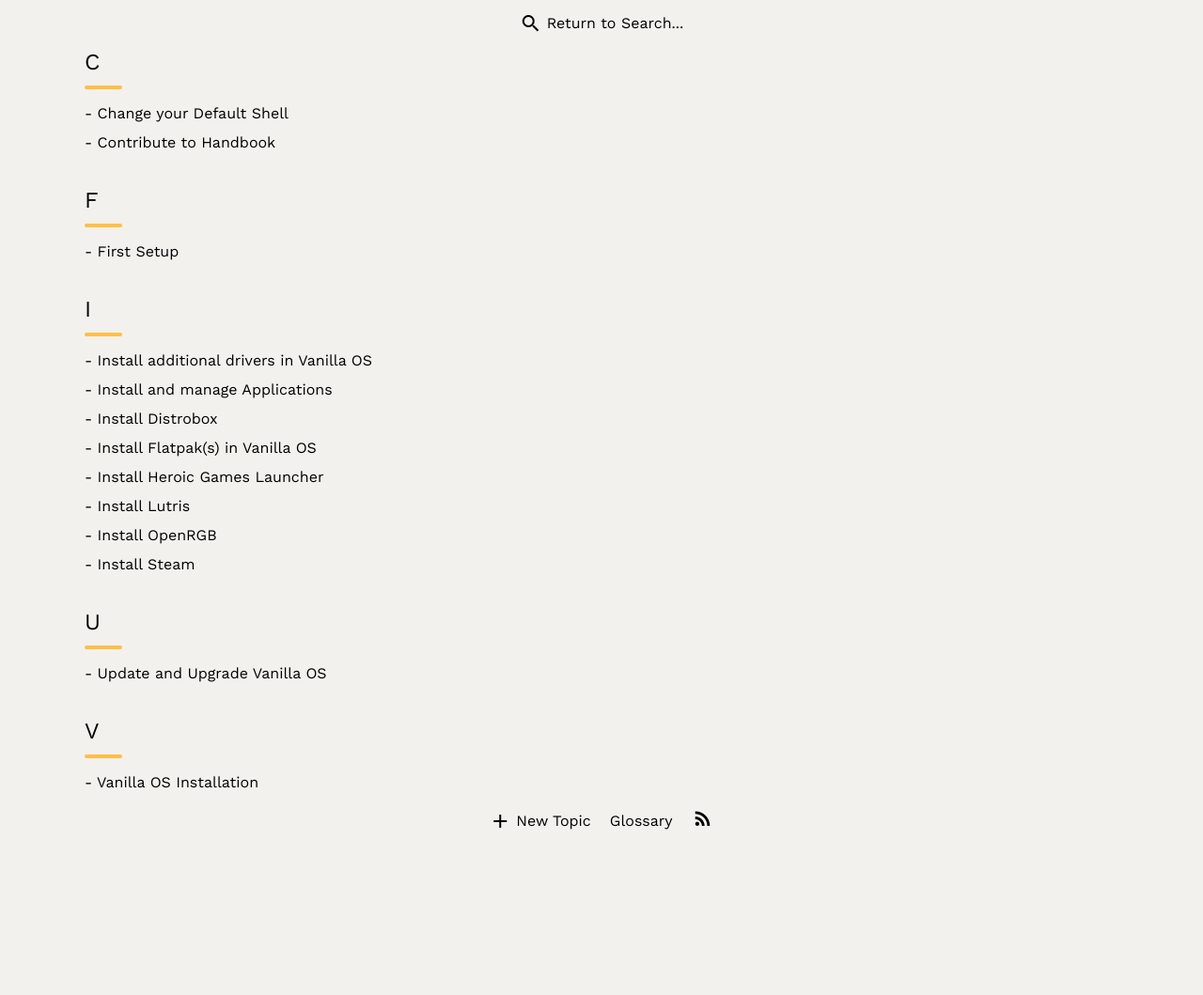
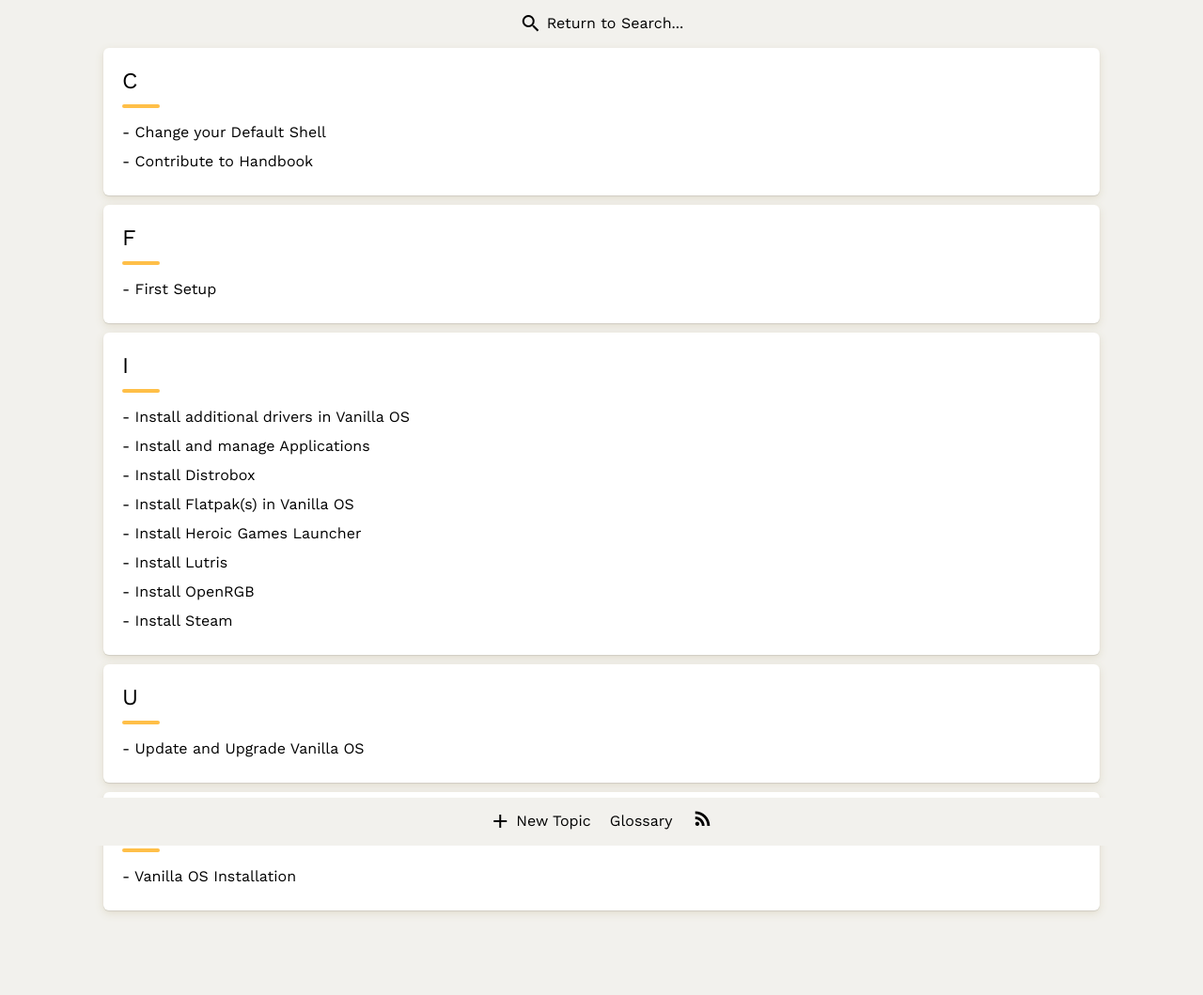
Before and after one commit to Vanilla-OS/handbook, a Jekyll site: the page built from glossary.md, in a window 1280 px wide. Shown: the whole page at 94% size. Built offline with Jekyll 4.4.1, drawn with Linux system fonts in a browser that asks for light colours; before the commit the page ends 939 px from its top, so only the background shows below that.

Commit message:
improve glossary view

```diff
--- a/assets/css/style.css
+++ b/assets/css/style.css
@@ -96,6 +96,13 @@
 
 .glossary.container {
     padding-bottom: 10vh;
+}
+
+.glossary {
+    display: flex;
+    flex-direction: column;
+    gap: 10px;
+    padding: 0 20px;
 }
 
 .container {
--- a/glossary.md
+++ b/glossary.md
@@ -9,10 +9,11 @@
     {% if first_letter != current_letter %}
         {% unless forloop.first %}
             </ul>
-            <br />
+        </div>
         {% endunless %}
-        <a id="{{ first_letter }}" href="#{{ first_letter }}"><h2>{{ first_letter | upcase }}</h2></a>
-        <ul>
+        <div class="glossary-item card">
+            <a id="{{ first_letter }}" href="#{{ first_letter }}"><h2>{{ first_letter | upcase }}</h2></a>
+            <ul>
         {% assign current_letter = first_letter %}
     {% endif %}
     <li><a href="{{ post.url }}">
```
